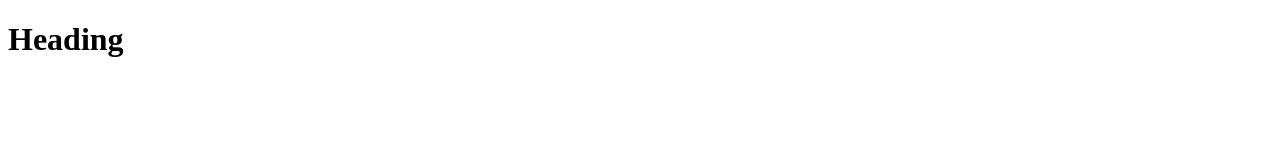
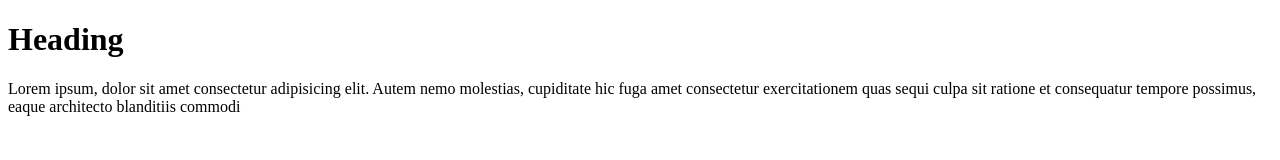
Before and after one commit to techclass-of-education/webtech-2025-git, a plain HTML site: page index.html in a window 1280 px wide. Drawn offline with Linux system fonts and the light colour scheme.

Commit message:
commit2 index.html

```diff
--- a/index.html
+++ b/index.html
@@ -1,11 +1,17 @@
 <!DOCTYPE html>
 <html lang="en">
+
 <head>
     <meta charset="UTF-8">
     <meta name="viewport" content="width=device-width, initial-scale=1.0">
     <title>Document</title>
 </head>
+
 <body>
     <h1>Heading</h1>
+    <p>Lorem ipsum, dolor sit amet consectetur adipisicing elit. Autem nemo molestias, cupiditate hic fuga amet
+        consectetur exercitationem quas sequi culpa sit ratione et consequatur tempore possimus, eaque architecto
+        blanditiis commodi</p>
 </body>
+
 </html>
```
